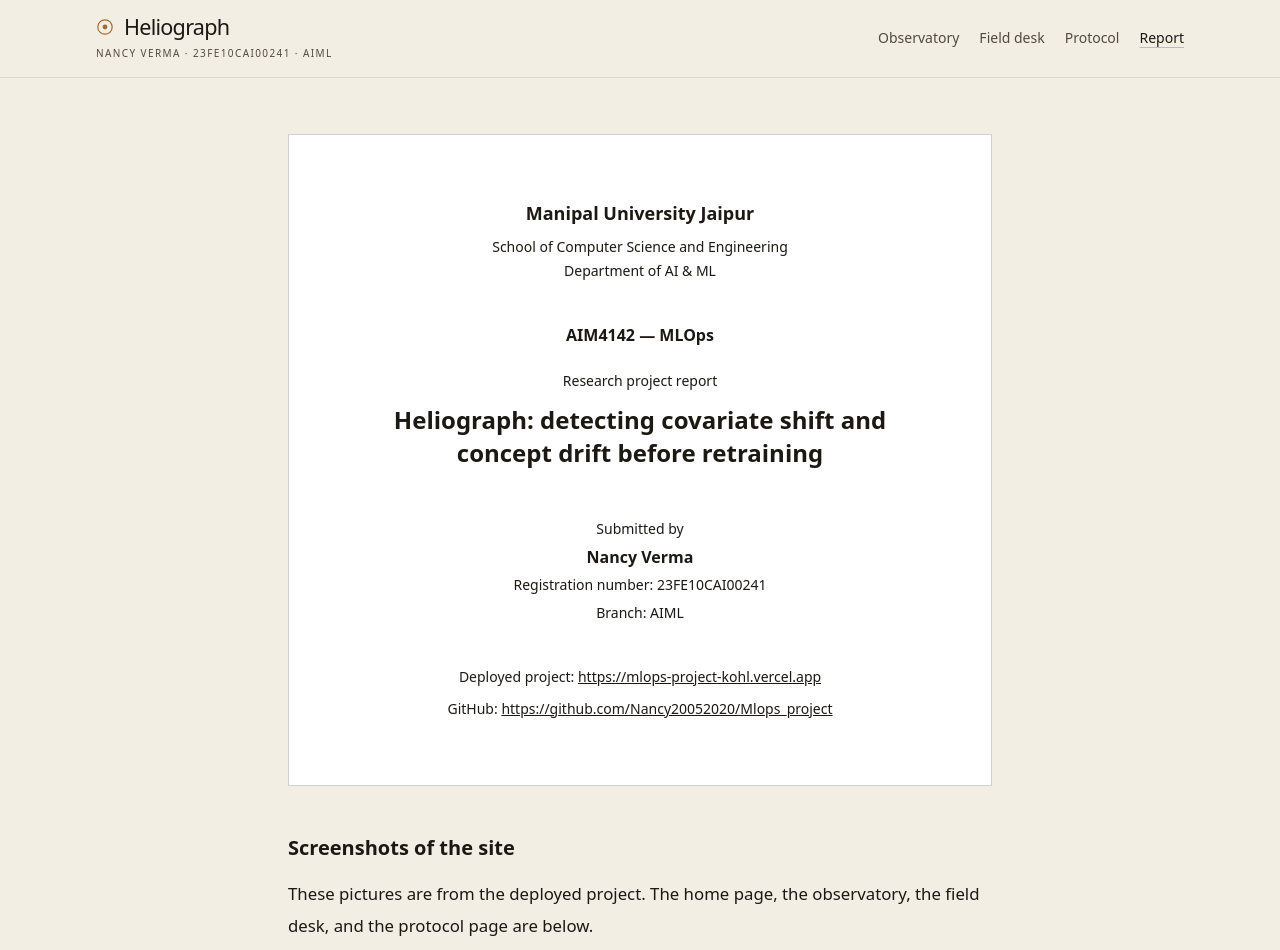
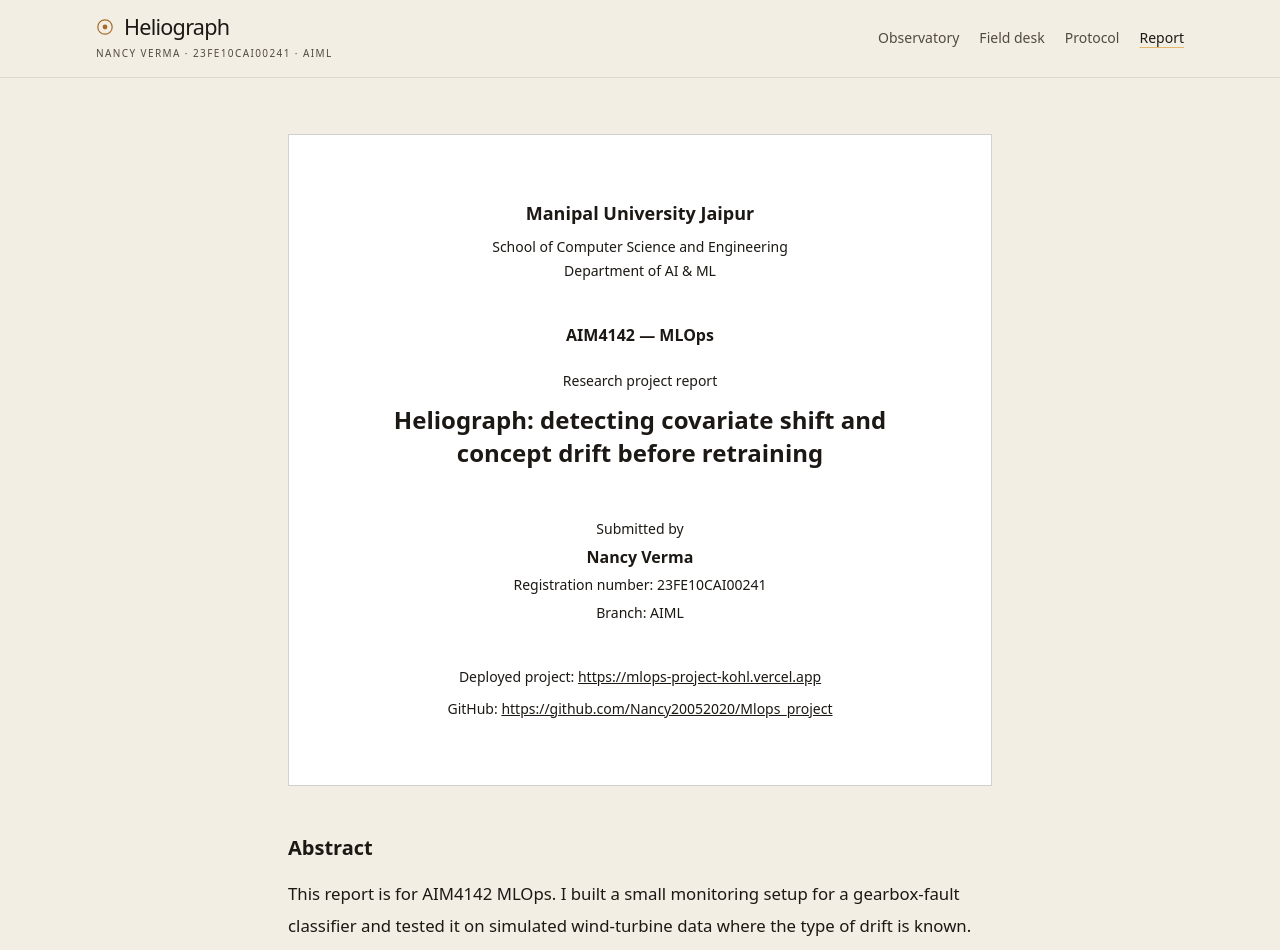
Before and after one commit to Nancy20052020/Mlops_project, a Next.js app: page /report in a window 1280 px wide. Shown: the top 950 px of the page. Built offline with nearby package versions, Linux system fonts and the light colour scheme.

Commit message:
Place the site pictures inside the write-up.
Each screenshot follows the paragraph it belongs to. The cover stays text, and there is no separate screenshots section.

Co-authored-by: Nancy20052020 <Nancy20052020@users.noreply.github.com>

```diff
--- a/app/globals.css
+++ b/app/globals.css
@@ -206,10 +206,6 @@ input[type="range"]::-moz-range-thumb {
     padding: 0 12% !important;
   }
 
-  .report-body h2:first-child {
-    break-before: auto;
-  }
-
   .cover-sheet h1 {
     font-size: 18pt !important;
     font-weight: bold !important;
--- a/components/ReportArticle.tsx
+++ b/components/ReportArticle.tsx
@@ -42,15 +42,7 @@ export function ReportArticle({ report }: { report: ReportModel }) {
       </section>
 
       <div className="report-body mt-10 space-y-4 text-[1.05rem] leading-8">
-        <h2 className="pt-2 text-xl font-semibold">Screenshots of the site</h2>
-        <p>These pictures are from the deployed project. The home page, the observatory, the field desk, and the protocol page are below.</p>
-        {report.blocks
-          .filter((block) => block.type === "shot")
-          .map((block, index) => (
-            <BlockView key={`shot-${index}`} block={block} section={0} />
-          ))}
-
-        <h2 className="pt-6 text-xl font-semibold">Abstract</h2>
+        <h2 className="pt-2 text-xl font-semibold">Abstract</h2>
         <p>{report.standfirst}</p>
         <p className="no-print text-sm">
           <a href={COURSE.pdf} className="underline">
@@ -63,7 +55,6 @@ export function ReportArticle({ report }: { report: ReportModel }) {
         </p>
 
         {report.blocks.map((block, index) => {
-          if (block.type === "shot") return null;
           if (block.type === "h2") section += 1;
           return <BlockView key={index} block={block} section={block.type === "h2" ? section : 0} />;
         })}
--- a/lib/report/document.ts
+++ b/lib/report/document.ts
@@ -136,6 +136,10 @@ export function buildReport(bench: BenchResult): ReportModel {
         caption: "Figure 2. Observatory, wet bulb. Humidity has moved and the action is inspect.",
       },
       {
+        type: "p",
+        text: "The field desk uses the same rule, with the inputs left open. I rotated the decision boundary and cast it. The action came back as retrain, and a new fit on the labels after the change lifted accuracy on the later window from 45.2% to 71.7%.",
+      },
+      {
         type: "shot",
         src: "/images/report/field-desk.jpg",
         alt: "Field desk after rotating the decision boundary, with a retrain call and the refit comparison",
@@ -258,18 +262,7 @@ export function renderMarkdown(report: ReportModel): string {
     "",
     report.standfirst,
     "",
-    "## Screenshots of the site",
-    "",
-    "These pictures are from the deployed project.",
-    "",
   ];
-
-  for (const block of report.blocks) {
-    if (block.type === "shot") {
-      const src = block.src.replace(/^\//, "public/");
-      lines.push(`![${block.alt}](${src})`, "", `*${block.caption}*`, "");
-    }
-  }
 
   for (const block of report.blocks) {
     if (block.type === "h2") {
@@ -286,7 +279,8 @@ export function renderMarkdown(report: ReportModel): string {
       for (const row of block.rows) lines.push(`| ${row.join(" | ")} |`);
       lines.push("");
     } else if (block.type === "shot") {
-      continue;
+      const src = block.src.replace(/^\//, "public/");
+      lines.push(`![${block.alt}](${src})`, "", `*${block.caption}*`, "");
     } else if (block.type === "figure") {
       lines.push("The monitoring path is: locked reference, frozen model, sliding window, PSI on inputs, ECE and Page-Hinkley on arrived labels, then hold, inspect, or retrain.", "");
     } else if (block.type === "refs") {
```
Also changed, not shown: 2 other files (tests, documents, lock files or other folders).
